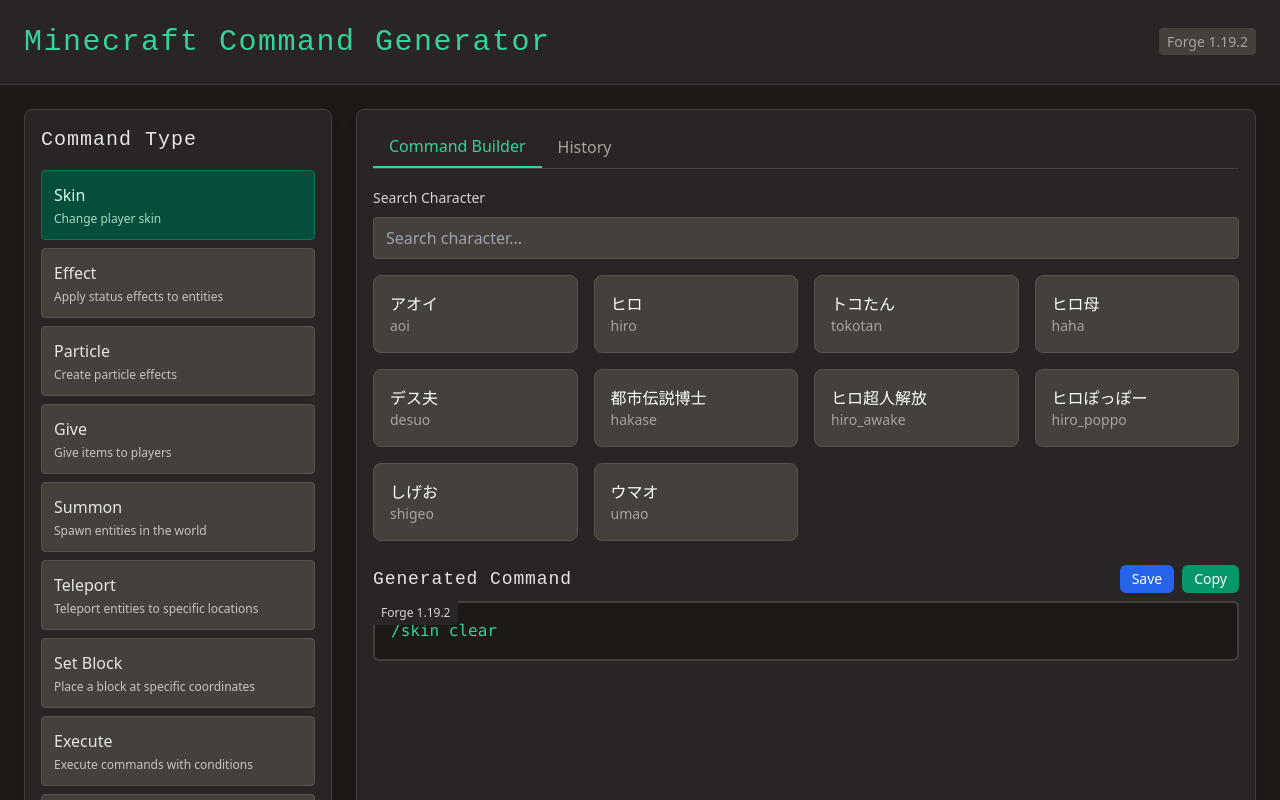
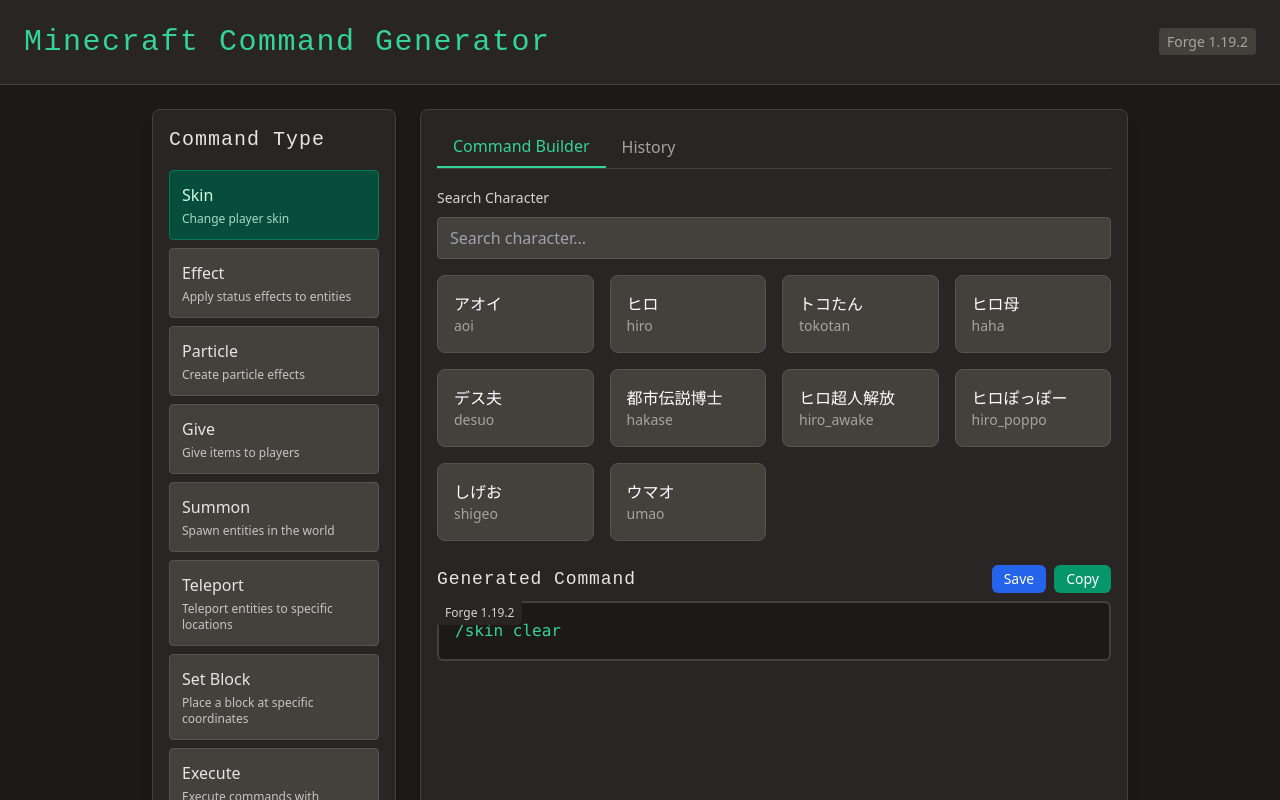
Before and after one commit to Corona-Shio/Minecraft-Tool, a React (Vite) app: page / in a window 1280 px wide. Shown: the top 800 px of the page. Built offline with nearby package versions, Linux system fonts and the light colour scheme.

Commit message:
mdサイズの際のUIの修正

```diff
--- a/src/App.tsx
+++ b/src/App.tsx
@@ -117,12 +117,12 @@ const App: React.FC = () => {
         </div>
       </header>
 
-      <main className="container mx-auto p-4 md:p-6">
-        <div className="flex flex-col lg:flex-row gap-6">
-          <div className="lg:w-1/4 space-y-6">
+      <main className="container mx-auto p-4 md:p-6 max-w-screen-lg">
+        <div className="flex flex-col md:flex-row gap-6">
+          <div className="md:w-1/4 space-y-6">
             <div className="bg-stone-800 rounded-lg border border-stone-700 p-4 shadow-lg">
               <h2 className="text-xl font-minecraft mb-4 text-stone-200">Command Type</h2>
-              <div className="grid grid-cols-2 sm:grid-cols-3 lg:grid-cols-1 gap-2">
+              <div className="grid grid-cols-2 sm:grid-cols-3 md:grid-cols-1 gap-2">
                 {commandOptions.map((option: CommandOption) => (
                   <button
                     key={option.value}
```
